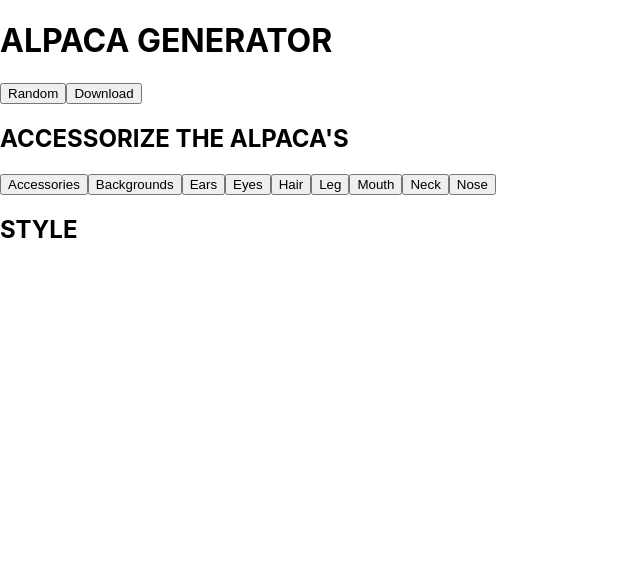
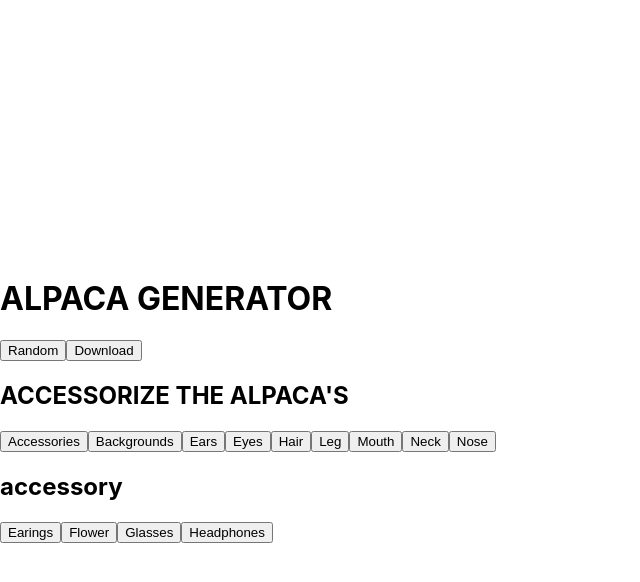
Before and after one commit to mikeattah/devprojects-alpaca-image-generator-website, a React (Create React App) app: page / in a window 1280 px wide. Shown: the top 582 px of the page, without its empty margins (0-640 px from the left). Built offline with nearby package versions, Linux system fonts and the light colour scheme.

Commit message:
styling app components and adding interactivity

```diff
--- a/package.json
+++ b/package.json
@@ -6,6 +6,7 @@
     "@testing-library/jest-dom": "^5.16.4",
     "@testing-library/react": "^13.3.0",
     "@testing-library/user-event": "^13.5.0",
+    "nanoid": "^4.0.0",
     "react": "^18.2.0",
     "react-dom": "^18.2.0",
     "react-scripts": "5.0.1",
--- a/src/App.css
+++ b/src/App.css
@@ -1,13 +1,23 @@
 .app-container {
+  min-height: 100vh;
+  max-width: 100vw;
+  display: flex;
+  flex-direction: column;
+  justify-content: center;
+  align-items: center;
 }
 
 .app-header {
+  height: min-content;
+  width: 100%;
 }
 
 .app-title {
 }
 
 .app-main {
+  height: min-content;
+  width: 100%;
 }
 
 .app-section-left {
--- a/src/App.jsx
+++ b/src/App.jsx
@@ -1,11 +1,20 @@
-import { useState } from 'react';
+import React, { useState } from 'react';
+import { nanoid } from 'nanoid';
 import './App.css';
 import { AlpacaImage } from './components/molecules';
 import { ButtonOne, ButtonTwo } from './components/atoms';
 import data from './assets/data/data.json';
 
 function App() {
-  const [current, setCurrent] = useState(data[0].name);
+  const [accessory, setAccessory] = useState(data[0].name);
+  const [style, setStyle] = useState(data[0].images[0].path);
+
+  /** */
+  const handleAccessoryToggle = () => {};
+
+  /** */
+  const handleStyleToggle = () => {};
+
   return (
     <div className='app-container'>
       <header className='app-header'>
@@ -24,17 +33,28 @@ function App() {
             <h2 className='app-sub-title'>ACCESSORIZE THE ALPACA&apos;S</h2>
             <div className='app-section-right-buttons'>
               {data.map(item => (
-                <ButtonTwo name={item.name} />
+                <ButtonTwo
+                  key={nanoid()}
+                  name={item.name}
+                  buttonClick={() => setAccessory(item.name)}
+                />
               ))}
             </div>
           </div>
           <div className='app-section-right-group'>
-            <h2 className='app-sub-title'>STYLE</h2>
+            <h2 className='app-sub-title'>accessory</h2>
             <div className='app-section-right-buttons'>
               {data.map(item => {
-                if (item.name === current) {
-                  item.images.map(element => <ButtonTwo name={element} />);
-                }
+                return (
+                  item.name === accessory &&
+                  item.images.map(element => (
+                    <ButtonTwo
+                      key={nanoid()}
+                      name={element.name}
+                      buttonClick={() => setStyle(element.path)}
+                    />
+                  ))
+                );
               })}
             </div>
           </div>
--- a/src/components/atoms/ButtonTwo/ButtonTwo.jsx
+++ b/src/components/atoms/ButtonTwo/ButtonTwo.jsx
@@ -2,7 +2,12 @@
 import './ButtonTwo.css';
 
 function ButtonTwo(props) {
-  return <button className='button-two'>{props.name}</button>;
+  const { name, buttonClick } = props;
+  return (
+    <button className='button-two' onClick={buttonClick}>
+      {name}
+    </button>
+  );
 }
 
 export default ButtonTwo;
```
Also changed, not shown: 1 other file (tests, documents, lock files or other folders).
